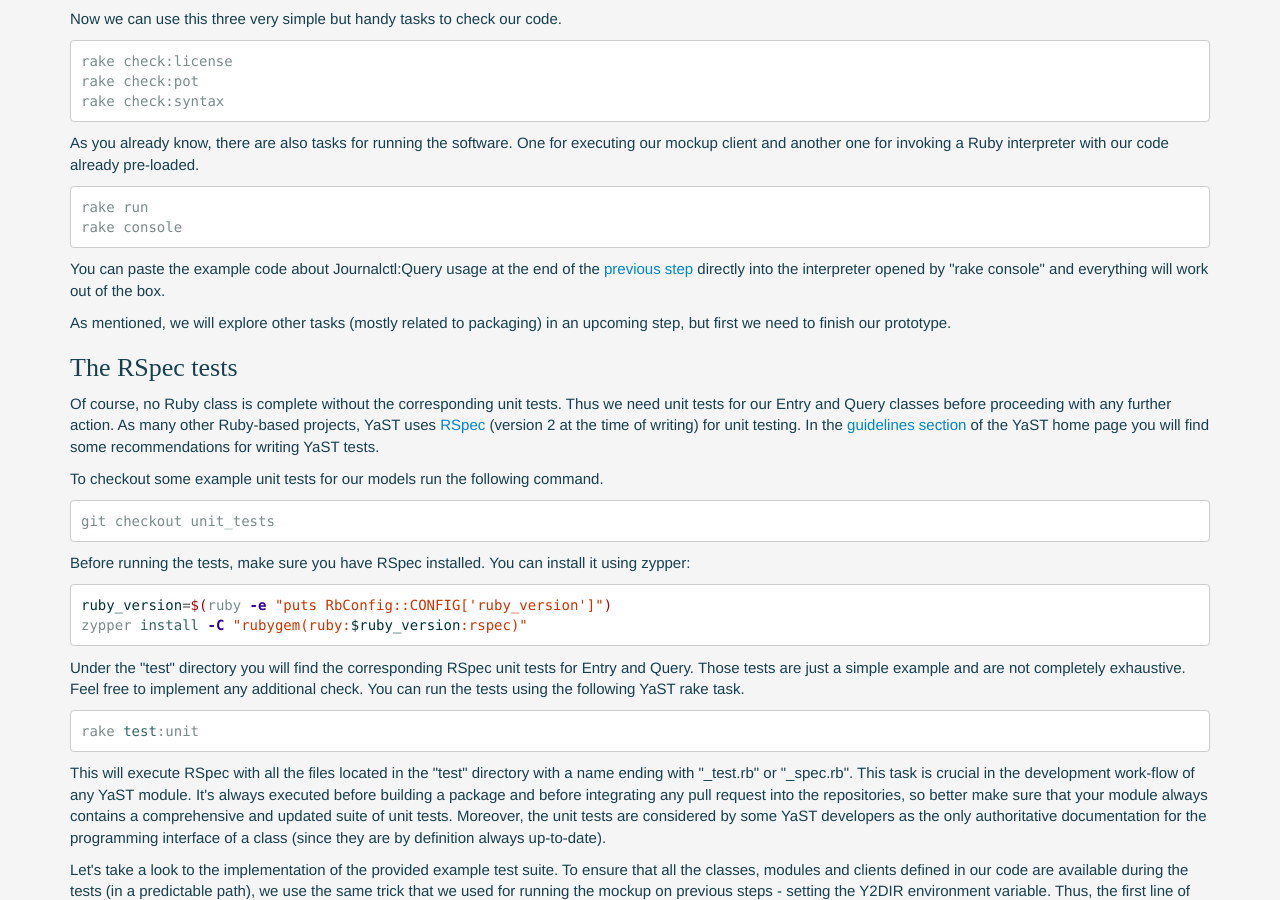
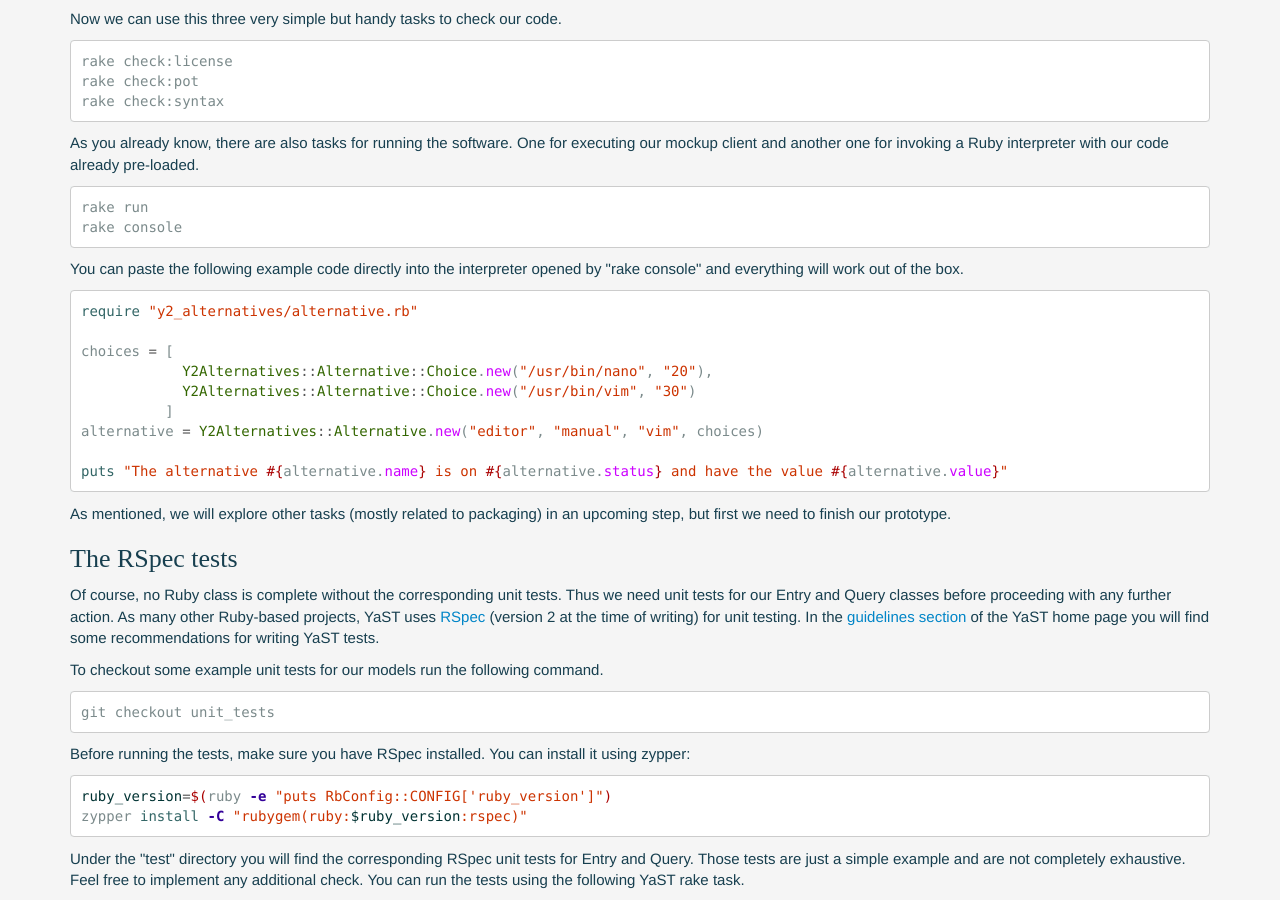
Before and after one commit to jyeray/yast-alternatives-tutorial, a Jekyll site: the page built from step4.html, in a window 1280 px wide and 900 px high, scrolled down 718 px. Built offline with Jekyll 4.4.1, drawn with Linux system fonts in a browser that asks for light colours; some web fonts are replaced.

Commit message:
Update The YaST rake tasks section

```diff
--- a/step4.html
+++ b/step4.html
@@ -54,10 +54,20 @@ rake run
 rake console
 {% endhighlight %}
 <p>
-You can paste the example code about Journalctl:Query usage at the end of the
-<a href="step4.html">previous step</a> directly into the interpreter opened by
+You can paste the following example code directly into the interpreter opened by
 &quot;rake console&quot; and everything will work out of the box.
 </p>
+{% highlight ruby %}
+require "y2_alternatives/alternative.rb"
+
+choices = [
+            Y2Alternatives::Alternative::Choice.new("/usr/bin/nano", "20"),
+            Y2Alternatives::Alternative::Choice.new("/usr/bin/vim", "30")
+          ]
+alternative = Y2Alternatives::Alternative.new("editor", "manual", "vim", choices)
+
+puts "The alternative #{alternative.name} is on #{alternative.status} and have the value #{alternative.value}"
+{% endhighlight %}
 <p>
 As mentioned, we will explore other tasks (mostly related to packaging) in an
 upcoming step, but first we need to finish our prototype.
```
